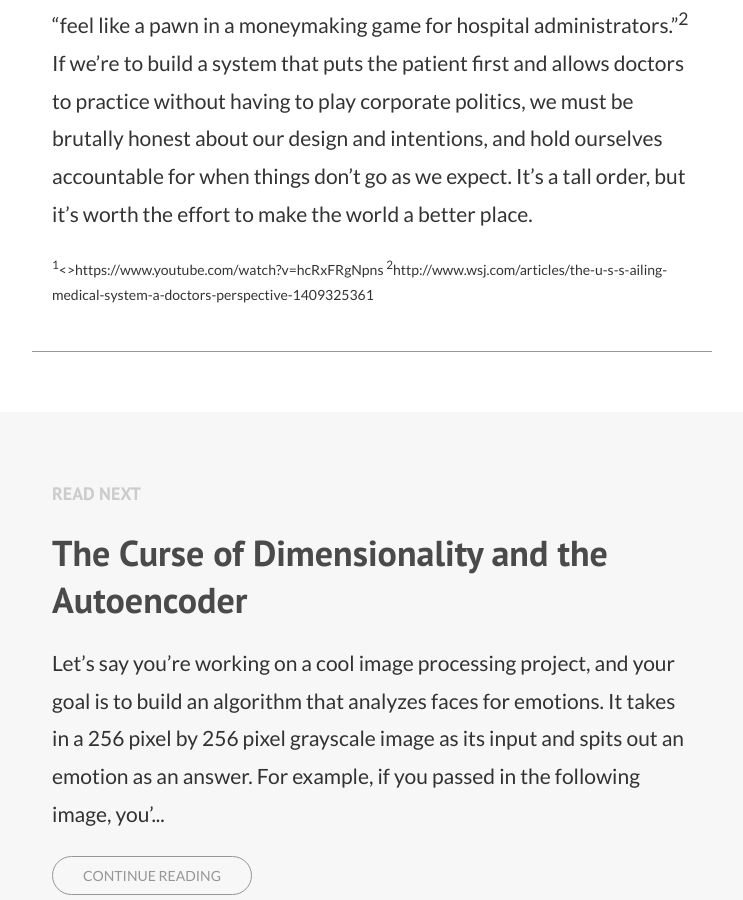
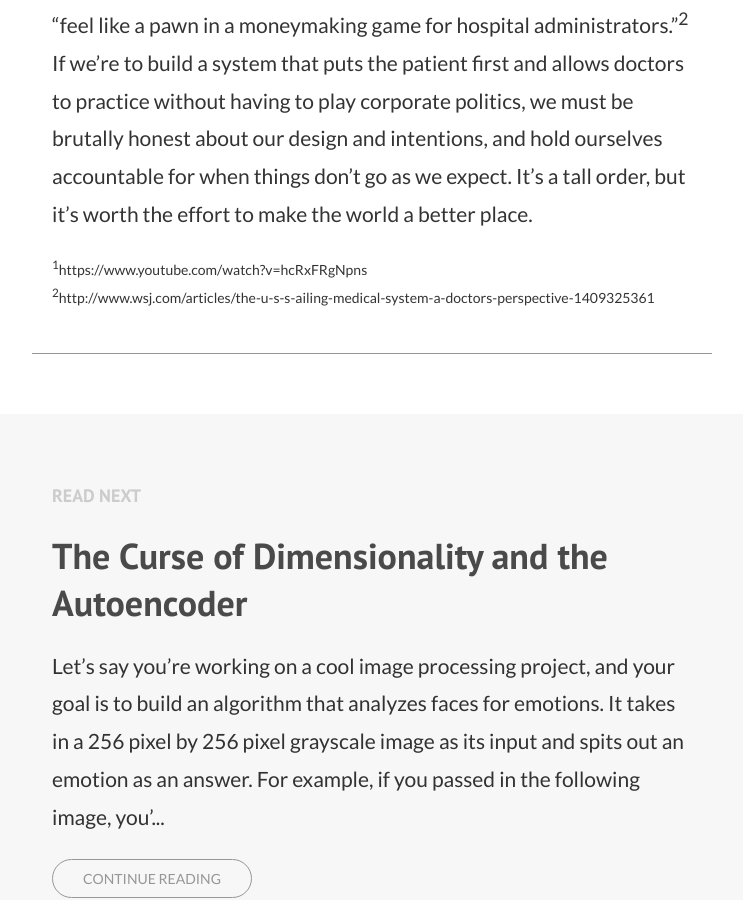
Before and after one commit to darksigma/darksigma.github.io, a Jekyll site: the page built from _posts/2016-04-10-honest-trust-accountability-culture.md, in a window 1280 px wide and 900 px high, scrolled down 3577 px. Shown: the whole window, without its empty margins (268-1011 px from the left). Built offline with Jekyll 4.4.1, drawn with Linux system fonts in a browser that asks for light colours; nearby versions of some CDN libraries; Markdown is read by kramdown in place of the engine named in the settings.

```diff
--- a/_posts/2016-04-10-honest-trust-accountability-culture.md
+++ b/_posts/2016-04-10-honest-trust-accountability-culture.md
@@ -22,6 +22,6 @@ I learned a valuable lesson from the aftermath of that competition. And in retro
 In healthcare, honesty, trust, and accountability are especially critical. The healthcare system is where it is today because of people who sought to reap profits at the expense of people in desperate need. The result is that affordability and access are at all time lows and doctors "feel like a pawn in a moneymaking game for hospital administrators."<sup>2</sup> If we're to build a system that puts the patient first and allows doctors to practice without having to play corporate politics, we must be brutally honest about our design and intentions, and hold ourselves accountable for when things don't go as we expect. It's a tall order, but it's worth the effort to make the world a better place.
 
 <p style="font-size:14px">
-<sup>1</sup><>https://www.youtube.com/watch?v=hcRxFRgNpns
+<sup>1</sup>https://www.youtube.com/watch?v=hcRxFRgNpns <br>
 <sup>2</sup>http://www.wsj.com/articles/the-u-s-s-ailing-medical-system-a-doctors-perspective-1409325361
 </p>
```
